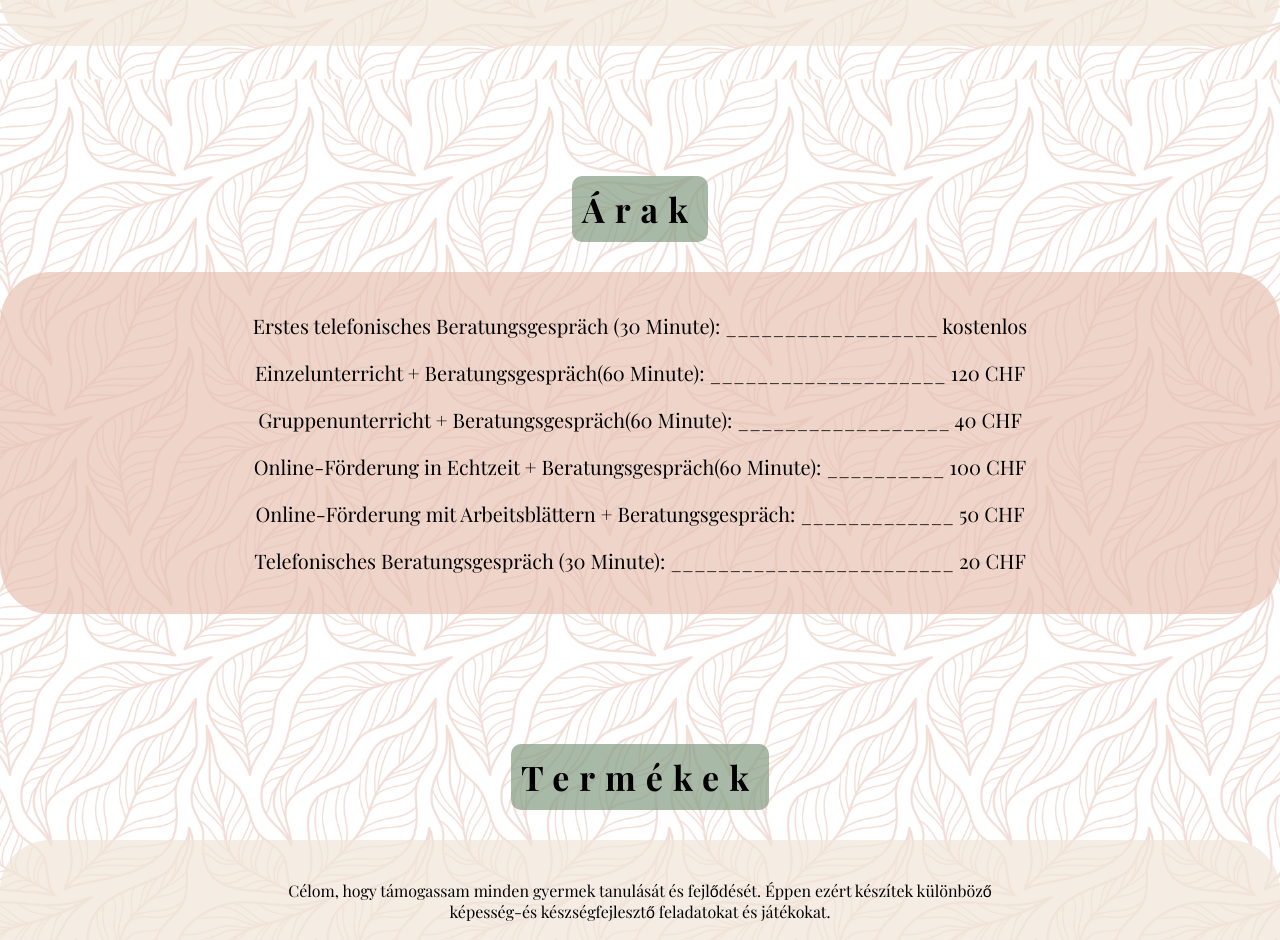
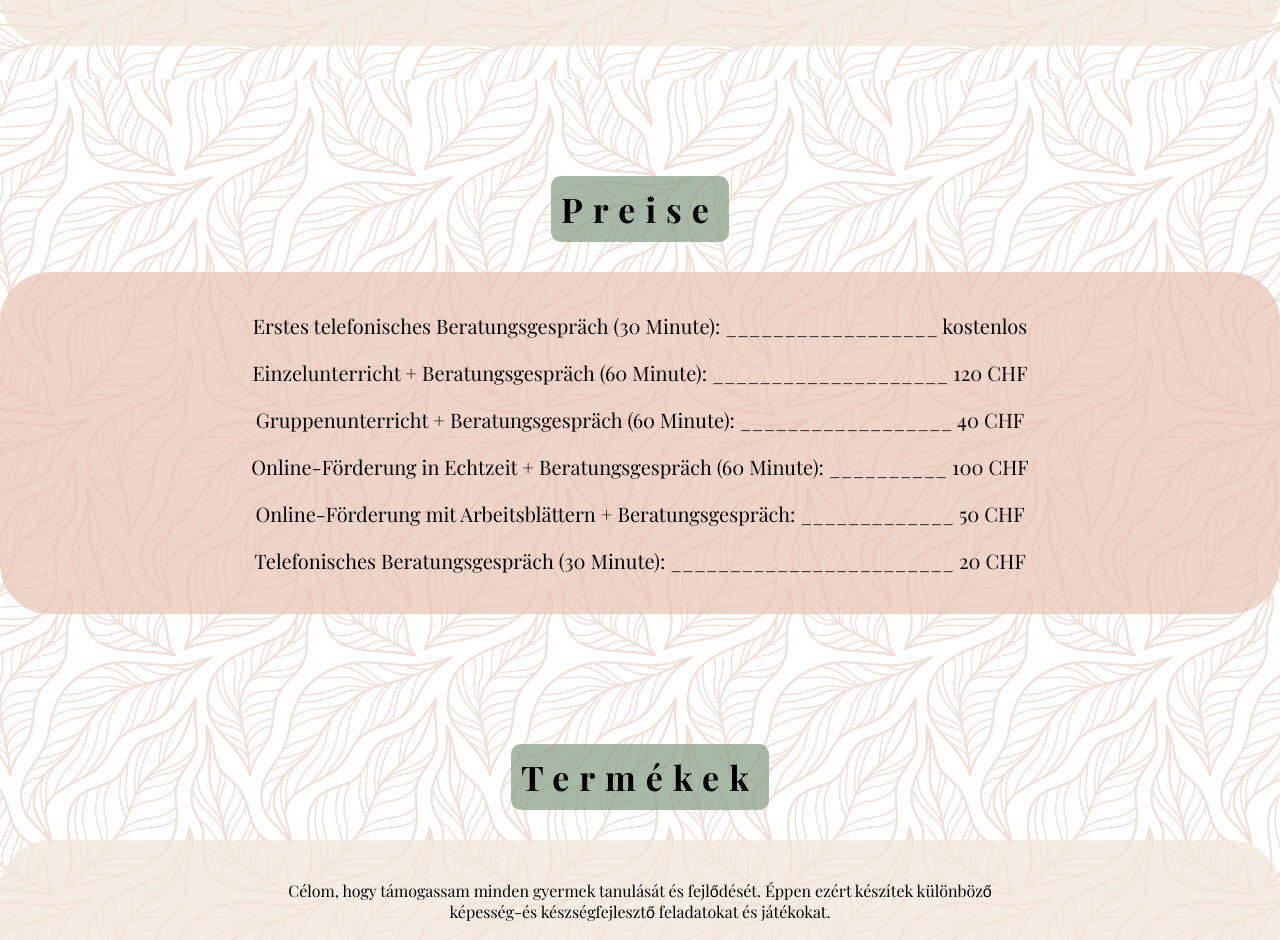
Before and after one commit to matepinter/TitanillaTherapy, a React (Vite) app: page / in a window 1280 px wide. Shown: the part 5352-6292 px from the top of the page. Built offline with nearby package versions, Linux system fonts and the light colour scheme; a web font is replaced by a local one.

Commit message:
price fixed

```diff
--- a/src/components/Services.jsx
+++ b/src/components/Services.jsx
@@ -115,7 +115,7 @@ const Services = () => {
             </div>
 
             <div className="prices top-margin">
-                <h1 className="g-h1"><span className="g-back">Árak</span></h1>
+                <h1 className="g-h1"><span className="g-back">{translations[language].serv.h10}</span></h1>
                 <div className="p-back4">
                     {translations[language].serv.prices.map((card) => (
                                 <p key={card} className='price'>{card}</p>
--- a/src/components/translations.js
+++ b/src/components/translations.js
@@ -184,6 +184,8 @@ export const translations = {
         h9: "Consultation for Parents",
         p13: "Personal and online consultations that assist families in managing everyday challenges.",
 
+        h10: "Prices",
+
         prices: ["Initial Phone Consultation (30 minutes): ______________________________ free",
           "Individual Development + Consultation (60 minutes): _________________ 120 CHF",
           "Group Session + Consultation (60 minutes): _________________________ 40 CHF",
@@ -358,16 +360,16 @@ export const translations = {
         h10: "Preise",
 
         prices: ["Erstes telefonisches Beratungsgespräch (30 Minute): __________________ kostenlos",
-          "Einzelunterricht + Beratungsgespräch(60 Minute): ____________________ 120 CHF",
-          "Gruppenunterricht + Beratungsgespräch(60 Minute): __________________ 40 CHF",
-          "Online-Förderung in Echtzeit + Beratungsgespräch(60 Minute): __________ 100 CHF",
+          "Einzelunterricht + Beratungsgespräch (60 Minute): ____________________ 120 CHF",
+          "Gruppenunterricht + Beratungsgespräch (60 Minute): __________________ 40 CHF",
+          "Online-Förderung in Echtzeit + Beratungsgespräch (60 Minute): __________ 100 CHF",
           "Online-Förderung mit Arbeitsblättern + Beratungsgespräch: _____________ 50 CHF",
           "Telefonisches Beratungsgespräch (30 Minute): ________________________ 20 CHF"],
 
         prices1: ["Erstes telefonisches Beratungsgespräch (30 Minute): kostenlos",
-          "Einzelunterricht + Beratungsgespräch(60 Minute): 120 CHF",
-          "Gruppenunterricht + Beratungsgespräch(60 Minute): 40 CHF",
-          "Online-Förderung in Echtzeit + Beratungsgespräch(60 Minute): 100 CHF",
+          "Einzelunterricht + Beratungsgespräch (60 Minute): 120 CHF",
+          "Gruppenunterricht + Beratungsgespräch (60 Minute): 40 CHF",
+          "Online-Förderung in Echtzeit + Beratungsgespräch (60 Minute): 100 CHF",
           "Online-Förderung mit Arbeitsblättern + Beratungsgespräch: 50 CHF",
           "Telefonisches Beratungsgespräch (30 Minute): 20 CHF"]
 
```
